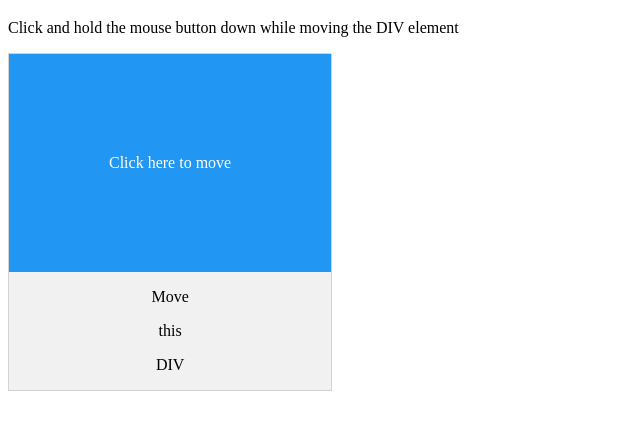
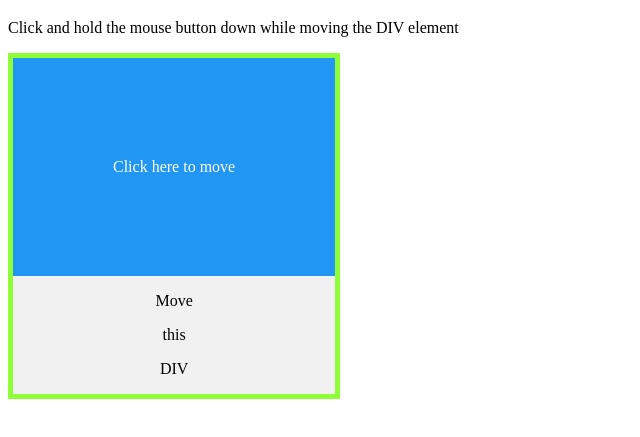
Before and after one commit to SChickenMan/MCST-Map, a plain HTML site: page index.html in a window 1280 px wide. Shown: the part 61-498 px from the top of the page, without its empty margins (0-640 px from the left). Drawn offline with Linux system fonts and the light colour scheme.

Commit message:
Update index.html

```diff
--- a/index.html
+++ b/index.html
@@ -6,7 +6,7 @@
   z-index: 9;
   background-color: #f1f1f1;
   text-align: center;
-  border: 1px solid #d3d3d3;
+  border: 5px solid #8eff37;
 }
 
 #mydivheader {
```
